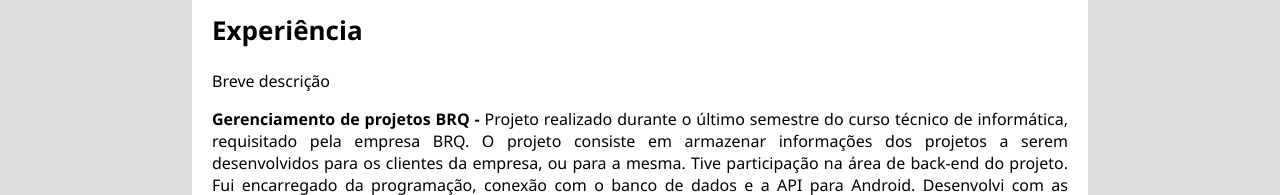
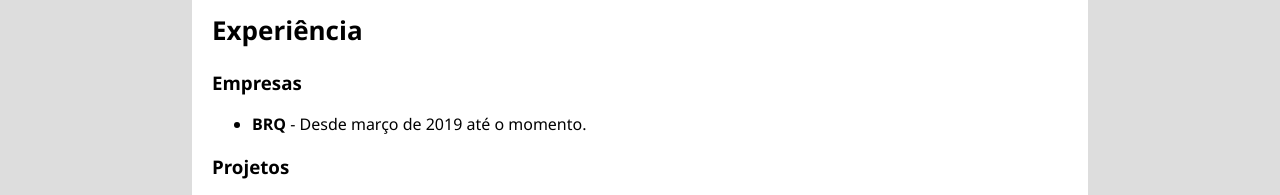
Before and after one commit to mauricioEberlin/curriculo-personalizado, a plain HTML site: page index.html in a window 1280 px wide. Shown: the part 1074-1269 px from the top of the page. Drawn offline with Linux system fonts and the light colour scheme.

Commit message:
[13] - Adicionando empresa e período

```diff
--- a/index.html
+++ b/index.html
@@ -76,12 +76,15 @@
         <hr>
 
         <section>
+            <h2>Experiência</h2>
             <article>
-                <h2>Experiência</h2>
-                <p>Breve descrição</p>
+                <h3>Empresas</h3>
+                <ul>
+                    <li><b>BRQ</b> - Desde março de 2019 até o momento.</li>
+                </ul>
             </article>
-
             <article>
+                <h3>Projetos</h3>
                 <p>
                     <b>Gerenciamento de projetos BRQ -</b> Projeto realizado durante o último semestre do curso
                     técnico de informática, requisitado pela empresa BRQ. O projeto consiste em armazenar
```
